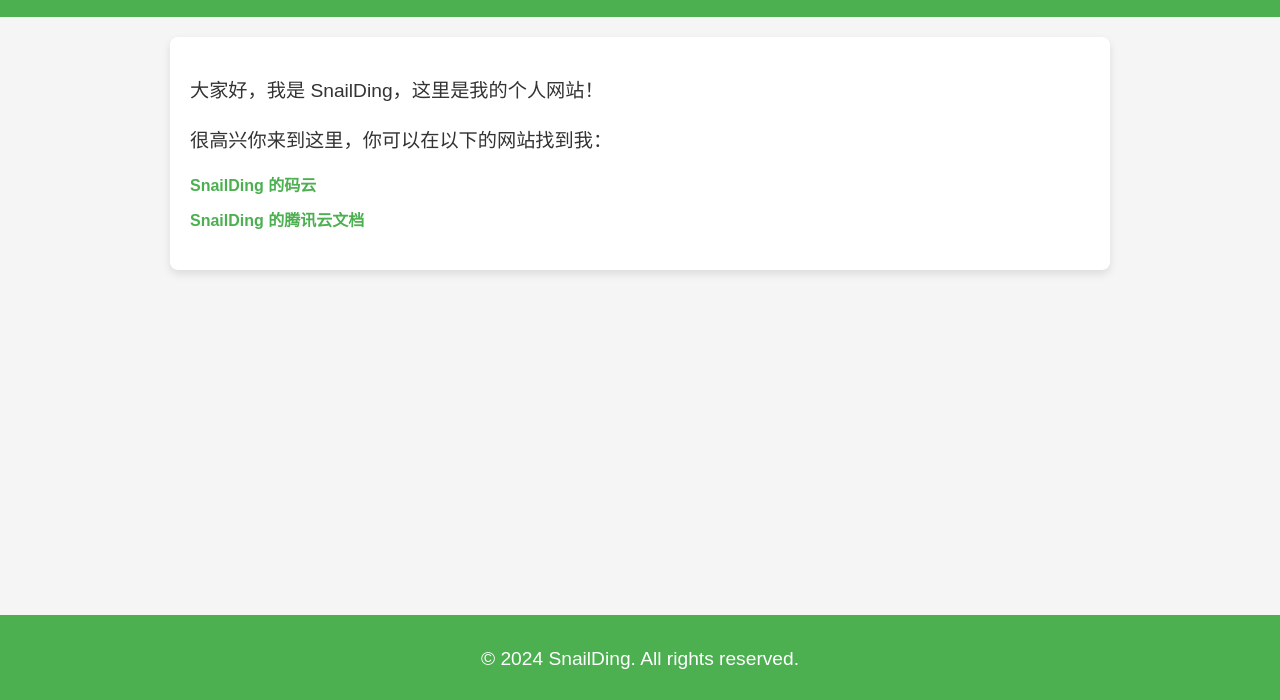
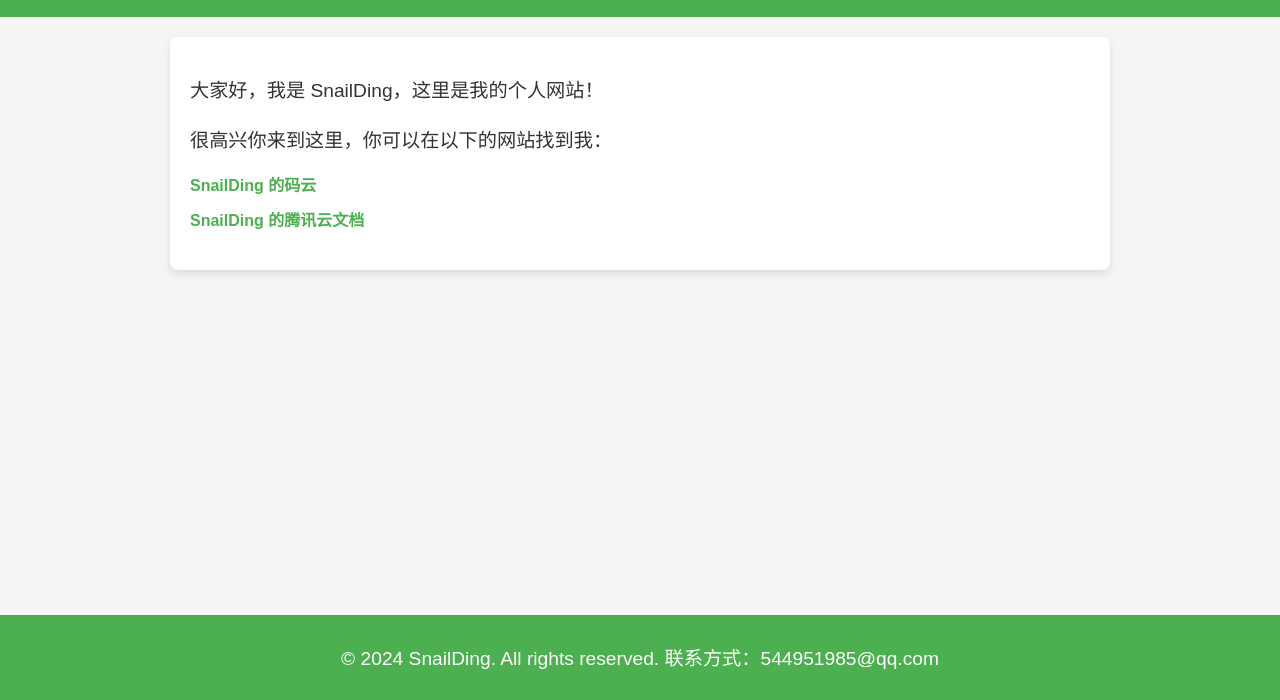
Before and after one commit to dingpf08/dingpf08.github.io, a plain HTML site: page index.html in a window 1280 px wide. Shown: the part 100-800 px from the top of the page. Drawn offline with Linux system fonts and the light colour scheme.

Commit message:
加联系方式

```diff
--- a/index.html
+++ b/index.html
@@ -95,7 +95,7 @@
     </main>
 
     <footer>
-        <p>© 2024 SnailDing. All rights reserved.</p>
+        <p>© 2024 SnailDing. All rights reserved. 联系方式：544951985@qq.com</p>
     </footer>
 
 </body>
```
